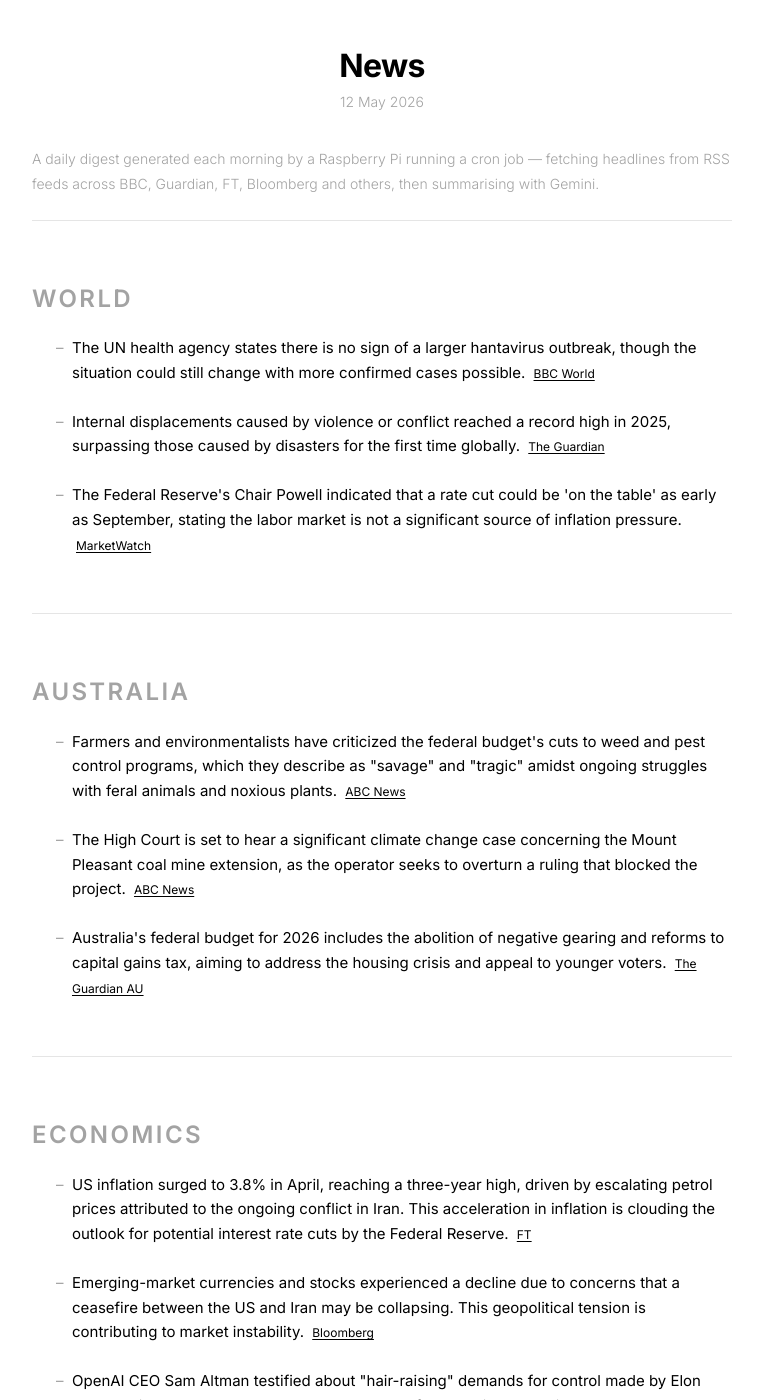
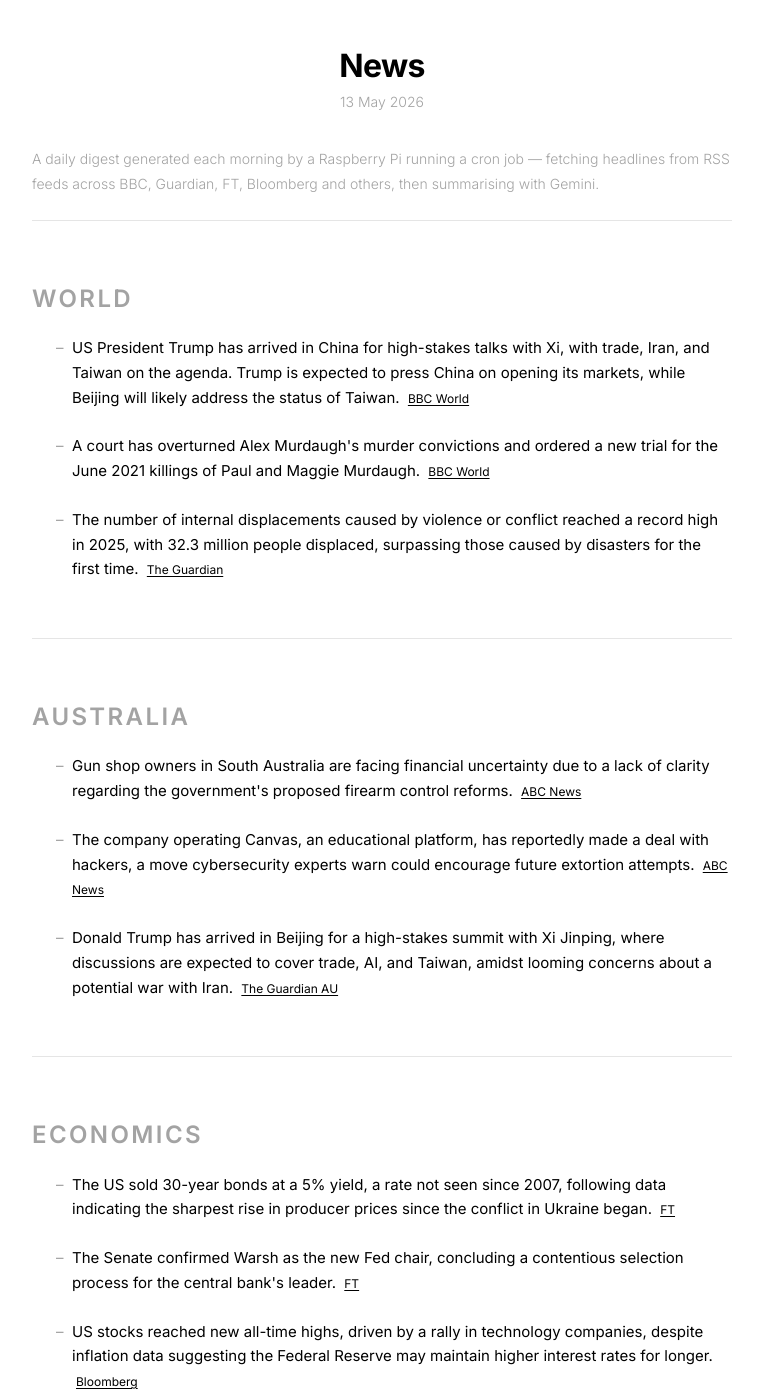
Before and after one commit to s-jac/s-jac.github.io, a Jekyll site: the page built from projects/news.html, in a window 1280 px wide and 1400 px high. Shown: the whole window, without its empty margins (258-1021 px from the left). Built offline with Jekyll 4.4.1, drawn with Linux system fonts in a browser that asks for light colours; some of the changed text lies outside the part shown.

Commit message:
daily news update 13 May 2026

```diff
--- a/_data/news.json
+++ b/_data/news.json
@@ -1,24 +1,24 @@
 {
-  "date": "12 May 2026",
-  "generated_at": "2026-05-12T21:00:23.959669+00:00",
+  "date": "13 May 2026",
+  "generated_at": "2026-05-13T21:00:26.141423+00:00",
   "sections": [
     {
       "heading": "World",
       "bullets": [
         {
-          "text": "The UN health agency states there is no sign of a larger hantavirus outbreak, though the situation could still change with more confirmed cases possible.",
+          "text": "US President Trump has arrived in China for high-stakes talks with Xi, with trade, Iran, and Taiwan on the agenda. Trump is expected to press China on opening its markets, while Beijing will likely address the status of Taiwan.",
           "source": "BBC World",
           "url": "https://www.bbc.com/news/world"
         },
         {
-          "text": "Internal displacements caused by violence or conflict reached a record high in 2025, surpassing those caused by disasters for the first time globally.",
+          "text": "A court has overturned Alex Murdaugh's murder convictions and ordered a new trial for the June 2021 killings of Paul and Maggie Murdaugh.",
+          "source": "BBC World",
+          "url": "https://www.bbc.com/news/world"
+        },
+        {
+          "text": "The number of internal displacements caused by violence or conflict reached a record high in 2025, with 32.3 million people displaced, surpassing those caused by disasters for the first time.",
           "source": "The Guardian",
           "url": "https://www.theguardian.com"
-        },
-        {
-          "text": "The Federal Reserve's Chair Powell indicated that a rate cut could be 'on the table' as early as September, stating the labor market is not a significant source of inflation pressure.",
-          "source": "MarketWatch",
-          "url": "https://www.marketwatch.com"
         }
       ]
     },
@@ -26,17 +26,17 @@
       "heading": "Australia",
       "bullets": [
         {
-          "text": "Farmers and environmentalists have criticized the federal budget's cuts to weed and pest control programs, which they describe as \"savage\" and \"tragic\" amidst ongoing struggles with feral animals and noxious plants.",
+          "text": "Gun shop owners in South Australia are facing financial uncertainty due to a lack of clarity regarding the government's proposed firearm control reforms.",
           "source": "ABC News",
           "url": "https://www.abc.net.au/news"
         },
         {
-          "text": "The High Court is set to hear a significant climate change case concerning the Mount Pleasant coal mine extension, as the operator seeks to overturn a ruling that blocked the project.",
+          "text": "The company operating Canvas, an educational platform, has reportedly made a deal with hackers, a move cybersecurity experts warn could encourage future extortion attempts.",
           "source": "ABC News",
           "url": "https://www.abc.net.au/news"
         },
         {
-          "text": "Australia's federal budget for 2026 includes the abolition of negative gearing and reforms to capital gains tax, aiming to address the housing crisis and appeal to younger voters.",
+          "text": "Donald Trump has arrived in Beijing for a high-stakes summit with Xi Jinping, where discussions are expected to cover trade, AI, and Taiwan, amidst looming concerns about a potential war with Iran.",
           "source": "The Guardian AU",
           "url": "https://www.theguardian.com/au"
         }
@@ -46,19 +46,19 @@
       "heading": "Economics",
       "bullets": [
         {
-          "text": "US inflation surged to 3.8% in April, reaching a three-year high, driven by escalating petrol prices attributed to the ongoing conflict in Iran. This acceleration in inflation is clouding the outlook for potential interest rate cuts by the Federal Reserve.",
+          "text": "The US sold 30-year bonds at a 5% yield, a rate not seen since 2007, following data indicating the sharpest rise in producer prices since the conflict in Ukraine began.",
           "source": "FT",
           "url": "https://www.ft.com"
         },
         {
-          "text": "Emerging-market currencies and stocks experienced a decline due to concerns that a ceasefire between the US and Iran may be collapsing. This geopolitical tension is contributing to market instability.",
+          "text": "The Senate confirmed Warsh as the new Fed chair, concluding a contentious selection process for the central bank's leader.",
+          "source": "FT",
+          "url": "https://www.ft.com"
+        },
+        {
+          "text": "US stocks reached new all-time highs, driven by a rally in technology companies, despite inflation data suggesting the Federal Reserve may maintain higher interest rates for longer.",
           "source": "Bloomberg",
           "url": "https://www.bloomberg.com/markets"
-        },
-        {
-          "text": "OpenAI CEO Sam Altman testified about \"hair-raising\" demands for control made by Elon Musk during the startup's early stages, as part of an ongoing legal dispute between the billionaire and the company.",
-          "source": "FT",
-          "url": "https://www.ft.com"
         }
       ]
     }
```
